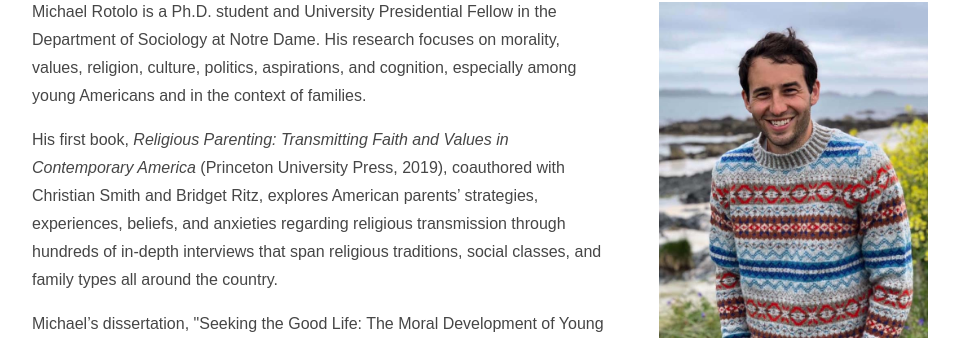
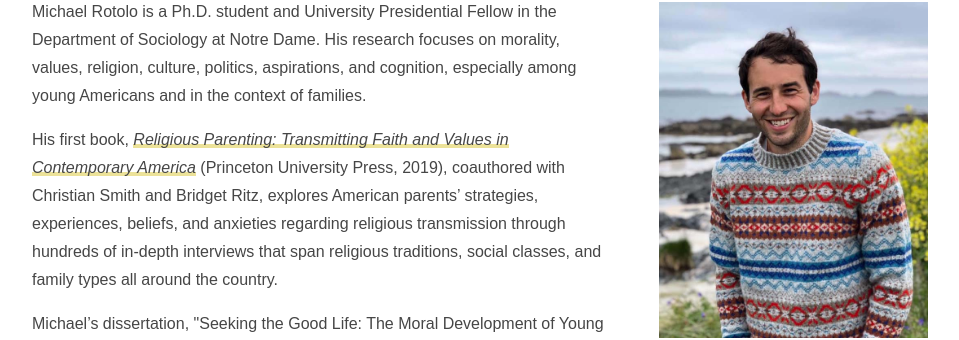
Before and after one commit to michaelrotolo/github.io, a Jekyll site: the page built from index.html, in a window 1280 px wide. Shown: the part 318-658 px from the top of the page, without its empty margins (160-1119 px from the left). Built offline with Jekyll 4.4.1, drawn with Linux system fonts in a browser that asks for light colours; some web fonts are replaced.

Commit message:
Update main.css

```diff
--- a/css/main.css
+++ b/css/main.css
@@ -80,10 +80,11 @@ a {
     cursor:pointer;
 }
 .link-highlight {
-    linear-gradient(
-        to bottom, var(--mainColor) 0%,
-        var(--mainColor) 100%
-    );
+    background:
+        linear-gradient(
+            to bottom, var(--mainColor) 0%,
+            var(--mainColor) 100%
+        );
     background-position: 0 100%;
     background-repeat: repeat-x;
     background-size: 4px 4px;
```
